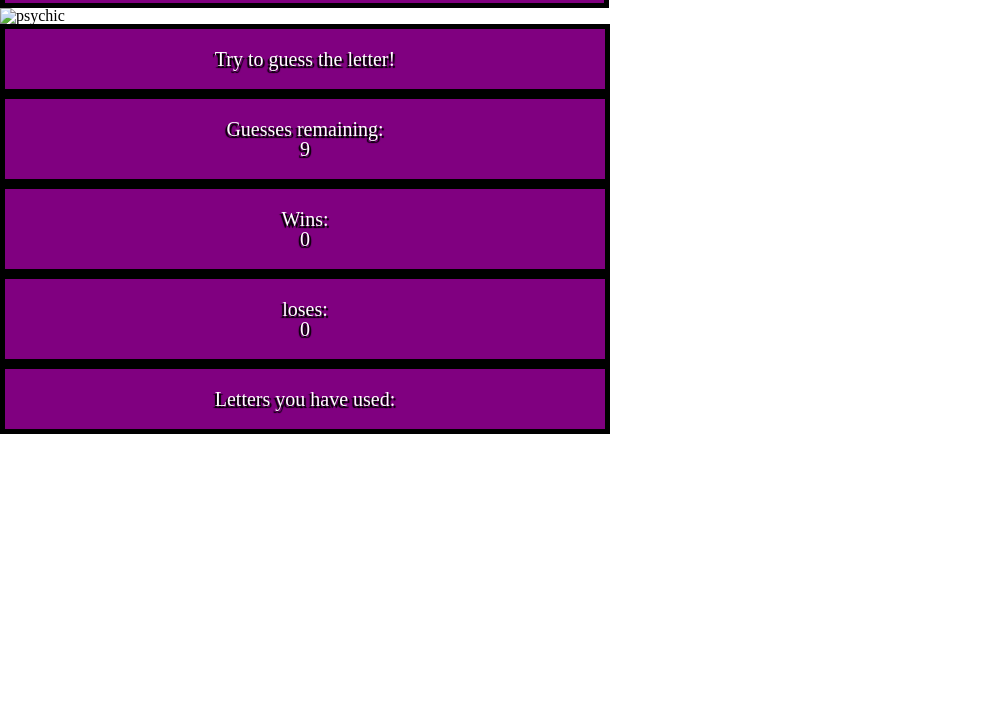
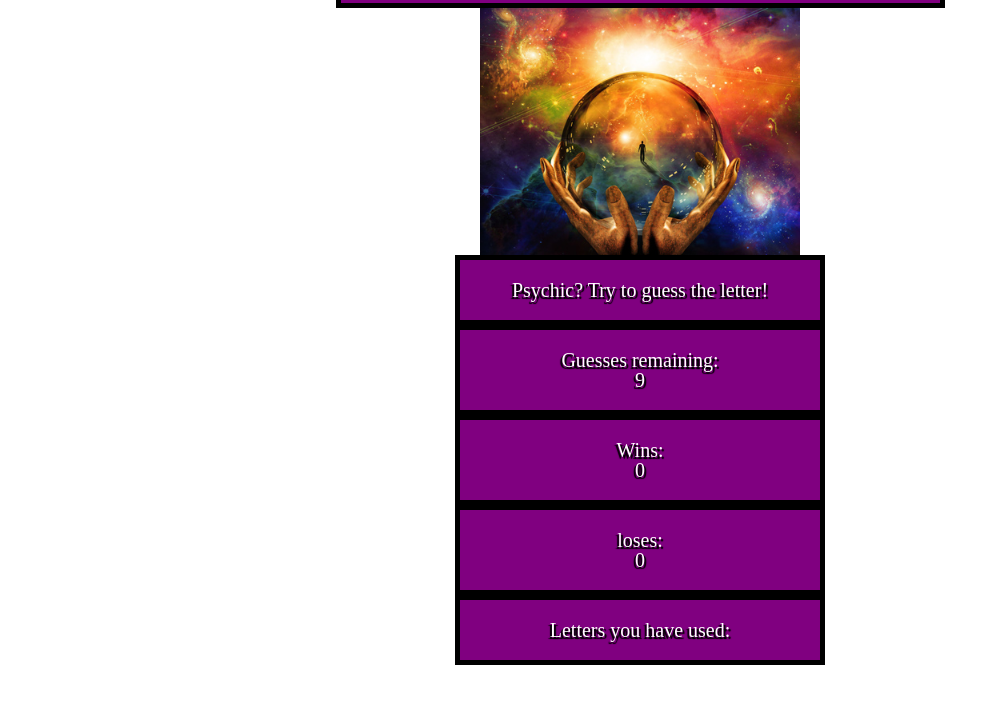
Before and after one commit to luismcartagena/Pyschic-Game, a plain HTML site: page index.html in a window 1280 px wide. Shown: the part 72-800 px from the top of the page, without its empty margins (0-1008 px from the left). Drawn offline with Linux system fonts and the light colour scheme; files whose address does not match are found by name.

Commit message:
changed image, centered all containers, edited labels

```diff
--- a/assets/css/style.css
+++ b/assets/css/style.css
@@ -1,6 +1,13 @@
 #gameInfo {
 	width:610px;
 
+}
+
+.center, #gameInfo, .textandboxstyling, header, h1 {
+    display: block;
+    margin-left: auto;
+    margin-right: auto;
+    width: 50%;
 }
 
 .textandboxstyling {
--- a/assets/javascript/game.js
+++ b/assets/javascript/game.js
@@ -56,11 +56,9 @@ var game = {
 	input : function(letter) {
 		if(acceptLetter(letter) && this.usedLetters.indexOf(letter) === -1 ) {
 			if(letter === this.gameLetter) {
-				var audiowin = new Audio("assets/audio/win.mp3");
-				audiowin.play()
 				this.wins++;
 				this.start();
-				alert("you guessed the letter right it was " + letter);
+				alert("You guessed the letter right! It was '" + letter + "'.");
 			} else {
 				this.guesses--;
 				this.lettersUsed.push(letter);
@@ -68,8 +66,6 @@ var game = {
 
 		}
 		if(this.guesses <= 0){
-			var audiolose = new Audio("assets/audio/losee.mp3");
-			audiolose.play();
 			this.loses++;
 			this.start();
 		}
--- a/index.html
+++ b/index.html
@@ -8,11 +8,11 @@
 <body>
 	<header >
 		<h1> Psychic Game </h1>
-		<img src="assets/images/psychic.jpeg" alt="psychic">
+		<img src="/Users/luiscartagena/Desktop/Coding/Repositories/Pyschic-Game/assets/images/pyschicImage.jpg" alt="psychic" class="center">
 	</header>
 	<div id="gameInfo">
 		<div class="textandboxstyling">
-			<p> Try to guess the letter!</p>
+			<p>Psychic? Try to guess the letter!</p>
 		</div>
 		<div class="counter">
 				<div id="guess-counter" class="textandboxstyling" >
```
Also changed, not shown: assets/images/psychic.jpg (deleted), assets/images/pyschicImage.jpg (added).
